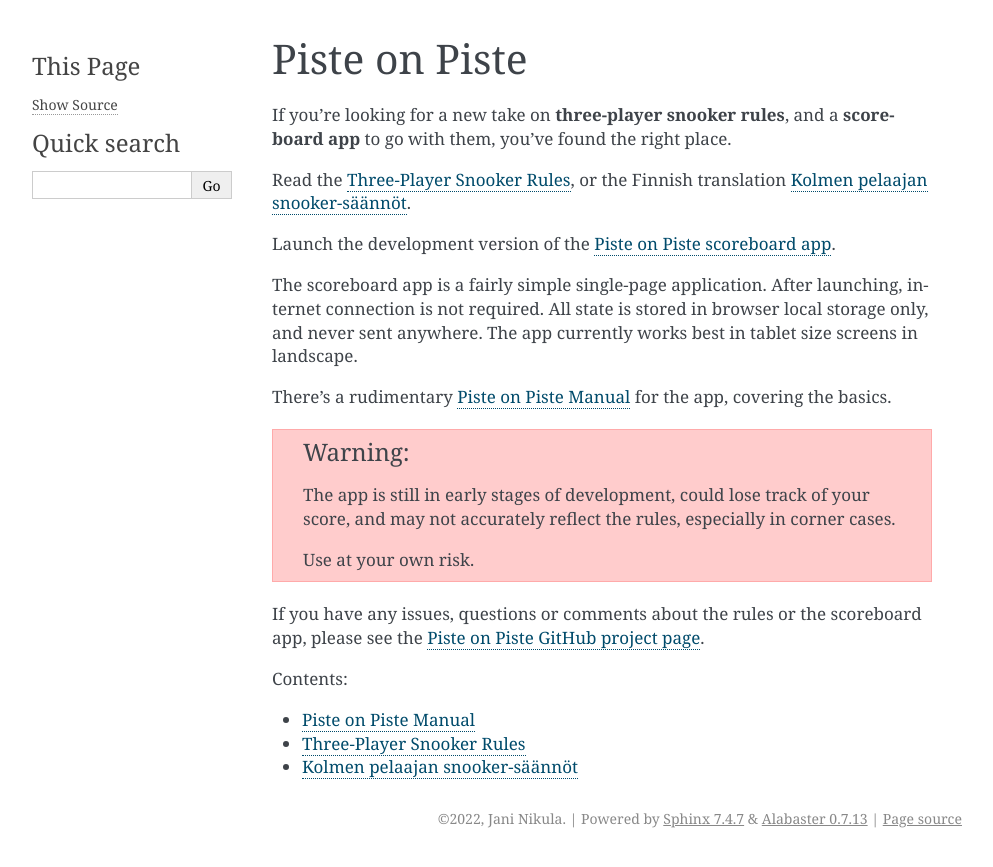
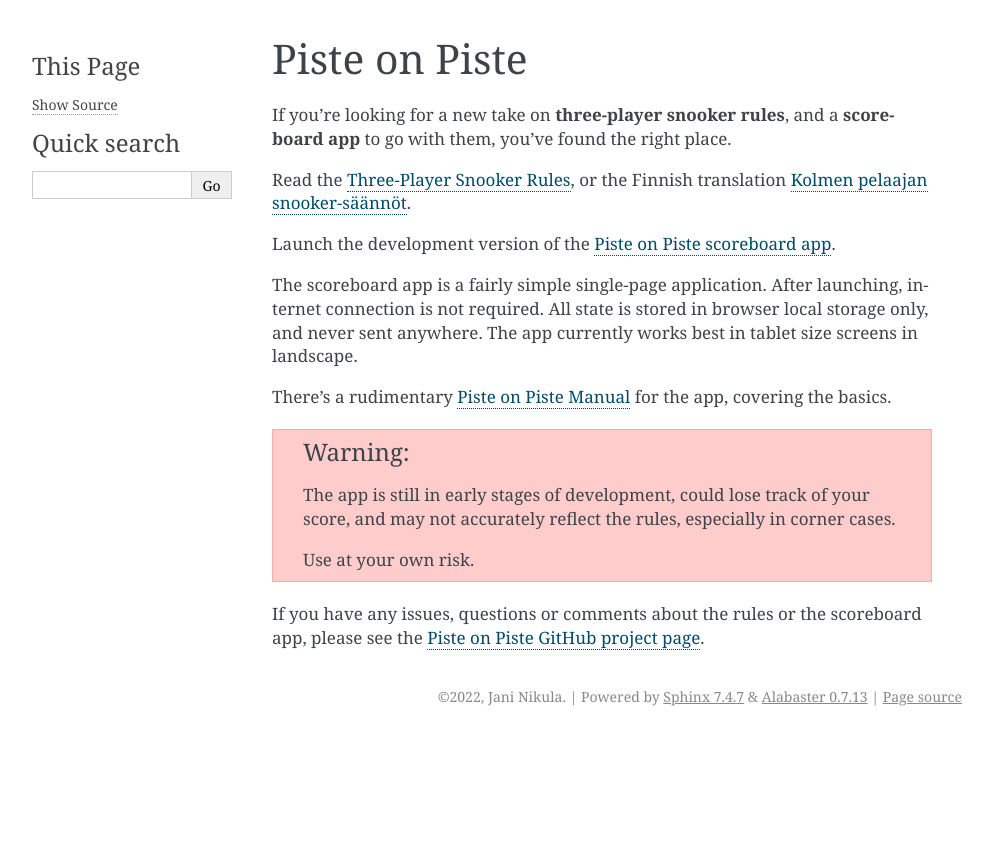
Before and after one commit to jnikula/piste-on-piste, a Sphinx documentation site: the page built from docs/index.rst, in a window 1280 px wide. Shown: the top 867 px of the page, without its empty margins (148-1141 px from the left). Built offline with Sphinx 7.4.7, drawn with Linux system fonts in a browser that asks for light colours.

Commit message:
docs: hide toctree from the index page

```diff
--- a/docs/index.rst
+++ b/docs/index.rst
@@ -32,7 +32,7 @@ app, please see the `Piste on Piste GitHub project page`_.
 
 .. toctree::
    :maxdepth: 1
-   :caption: Contents:
+   :hidden:
 
    manual
    three-player-snooker-rules
```
